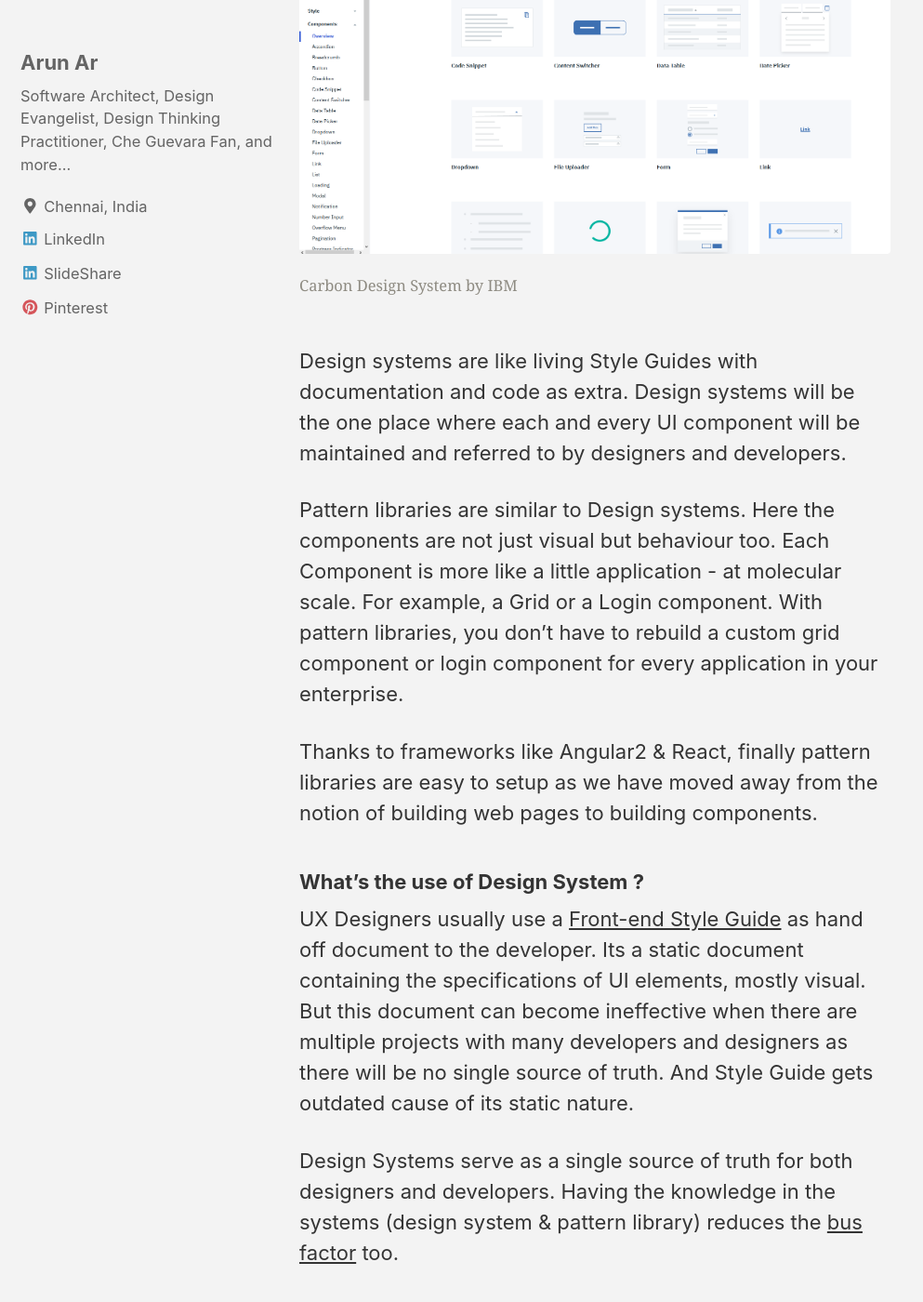
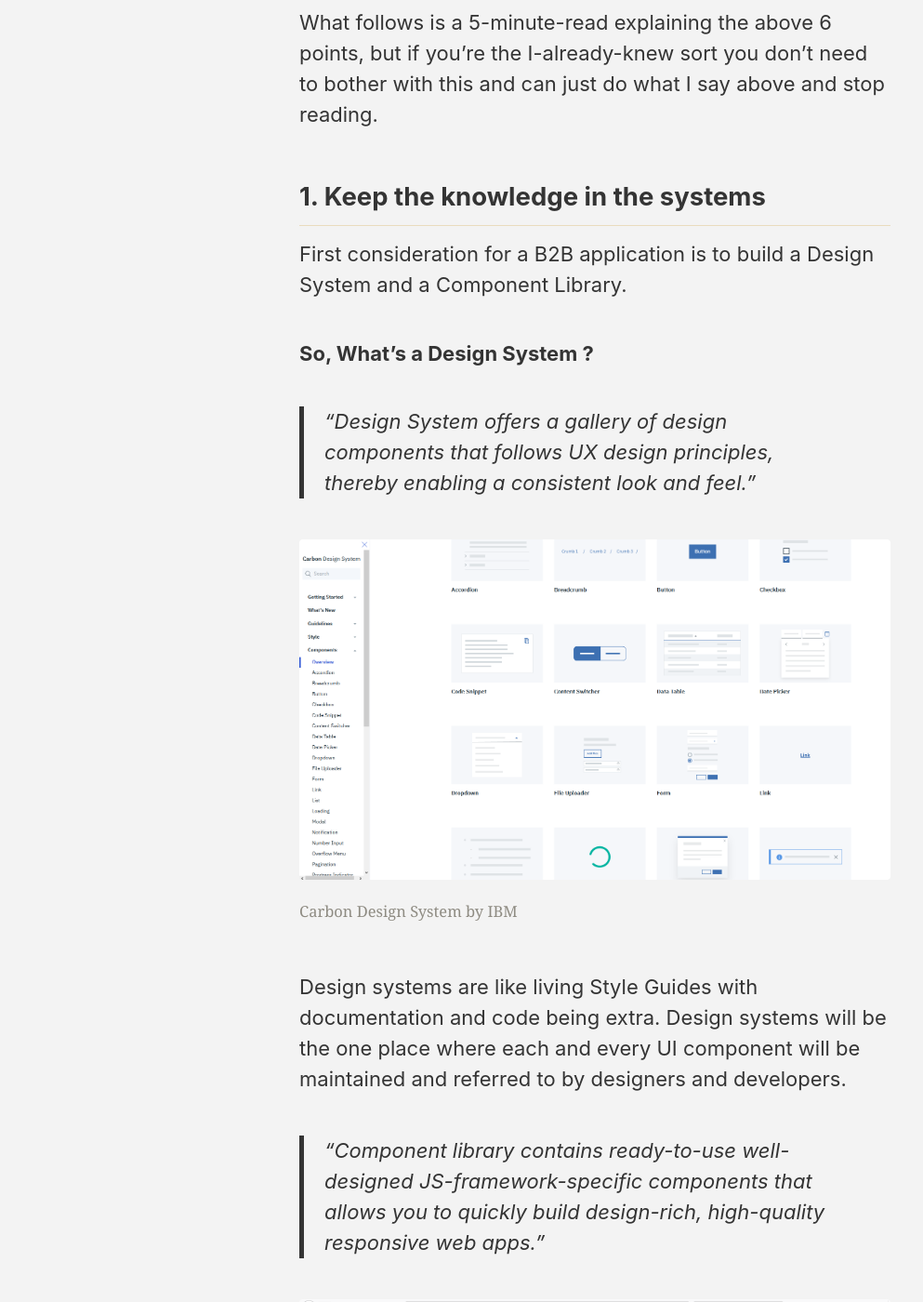
Before and after one commit to arun-ar/arun-ar.github.io, a Jekyll site: the page built from _posts/2018-07-26-6-things-to-build-better-b2b-web-ui.markdown, in a window 1280 px wide and 1400 px high, scrolled down 890 px. Shown: the whole window at 93% size, without its empty margins (0-993 px from the left). Built offline with Jekyll 4.4.1, drawn with Linux system fonts in a browser that asks for light colours; nearby versions of some CDN libraries; some of the changed text lies outside the part shown.

Commit message:
images added , tldr added

```diff
--- a/_posts/2018-07-26-6-things-to-build-better-b2b-web-ui.markdown
+++ b/_posts/2018-07-26-6-things-to-build-better-b2b-web-ui.markdown
@@ -8,36 +8,54 @@ header:
 date:   2018-08-03 00:21:07 +0530
 tags: b2b development tricks
 categories: technology design
+author_profile: false
 ---
 
 
 What are the top things that you should consider while designing and developing a B2B/B2E web UI? Here are the top 6 things that I see most people miss to consider.
 
+TL;DR - Summary
+
+1.  Keep the knowledge in the systems
+2.  Make the apps endure
+3.  Get out of Browsers
+4.  Declutter your Desktops
+5.  Keep the keyboard shortcuts
+6.  Close the Feedback Loop
+
+What follows is a 5-minute-read explaining the above 6 points, but if you're the I-already-knew sort you don't need to bother with this and can just do what I say above and stop reading.
+
 ## 1. Keep the knowledge in the systems
 
-First thing is to build a Design System and Pattern Library.
+First consideration for a B2B application is to build a Design System and a Component Library.
 
 ###  So, What's a Design System ?
 
-{% include figure image_path="/assets/images/design-system-example.png" alt="An example design system by IBM" caption="Carbon Design System by IBM" %}
+>"Design System offers a gallery of design components that follows UX design principles, thereby enabling a consistent look and feel."
 
-Design systems are like living Style Guides with documentation and code as extra. Design systems will be the one place where each and every UI component will be maintained and referred to by designers and developers.
+{% include figure image_path="/assets/images/design-system-example.png" alt="An image of design system created by IBM" caption="Carbon Design System by IBM" %}
 
-Pattern libraries are similar to Design systems. Here the components are not just visual but behaviour too. Each Component is more like a little application - at molecular scale. For example, a Grid or a Login component. With pattern libraries, you don't have to rebuild a custom grid component or login component for every application in your enterprise.
+Design systems are like living Style Guides with documentation and code being extra. Design systems will be the one place where each and every UI component will be maintained and referred to by designers and developers.
 
-Thanks to frameworks like Angular2 & React, finally pattern libraries are easy to setup as we have moved away from the notion of building web pages to building components.
+>"Component library contains ready-to-use well-designed JS-framework-specific components that allows you to quickly build design-rich, high-quality responsive web apps."
+
+{% include figure image_path="/assets/images/component-library-example.png" alt="An image of  component library created by SalesForce" caption="Component Library of SalesForce" %}
+
+Component libraries are similar to Design systems. Here the components are not just visual but behaviour too. Each Component is more like a little application - at molecular scale. For example, a Grid or a Login component. With Component libraries, you don't have to rebuild a custom grid component or login component for every application in your enterprise.
+
+Thanks to frameworks like Angular2 & React, finally Component libraries are easy to setup as we have moved away from the notion of building web pages to building components.
 
 ###  What's the use of Design System ?
 UX Designers usually use a [Front-end Style Guide](http://bradfrost.com/blog/post/style-guides/) as hand off document to the developer. Its a static document containing the specifications of UI elements, mostly visual. But this document can become ineffective when there are multiple projects with many developers and designers as there will be no single source of truth. And Style Guide gets outdated cause of its static nature.
 
-Design Systems serve as a single source of truth for both designers and developers. Having the knowledge in the systems (design system & pattern library) reduces the [bus factor](https://en.wikipedia.org/wiki/Bus_factor) too.
+Design Systems serve as a single source of truth for both designers and developers. Having the knowledge in the systems (design system & Component library) reduces the [bus factor](https://en.wikipedia.org/wiki/Bus_factor) too.
 
 ###  Why is it essential for a B2B application ?
-Typically, an Employee uses at least 3-5 applications within an Enterprise on a daily basis. A similar user interface across those 3-5 applications will help in higher productivity and less onboard time for a new employee.
+Typically, an employee uses at least 3-5 applications within an enterprise on a daily basis. A consistent user interface, across those 3-5 applications, will lead to higher productivity and also requires less onboard time for a new employee.
 
-So B2B applications should build and leverage Design Systems/Pattern Libraries to ensure consistent user interface.
+So B2B applications should build and leverage Design Systems/Component Libraries to ensure consistent user interface.
 
-## 2. Make them Endure
+## 2. Make them endure
 
 B2B applications are normally used for 6 to 8 hours a day so it is very important to continuously test their endurance. Earlier desktops were thick clients and the developers had standard ways to fine tune their applications to deal with endurance issues like memory leaks, performance slow down, etc.,. But with web applications, browsers being the runtime, coding to many browsers has become much more complicated.
 
@@ -47,7 +65,9 @@ So it is very essential to perform endurance tests on all targeted browsers as p
 
 Browsers are the runtime environments for your web code. Coding to multiple runtimes is always a pain in the neck. For B2C applications, we can't avoid serving the application on a plethora of browsers but for B2B applications you don't need to do target every other browser. You can restrict the users to use only browser runtime by packaging your web application into a desktop application.
 
-You can wrap your SPA web application using [Electron](https://electronjs.org/) framework to create desktop applications. Electron uses Chromium and Node.js (which will be part of your distributable desktop client) to render. Electron also enables offline feature which can come in handy for applications on cruise ships or similar.
+You can wrap your SPA web application using [Electron](https://electronjs.org/) framework to create desktop applications. Electron uses Chromium and Node.js (which will be part of your distributable desktop client) to render. Electron also enables offline feature which can come in handy for applications on places like cruise ships where internet connectivity is less.
+
+{% include figure image_path="/assets/images/electron-apps.png" alt="An image of apps built on Electron framework" caption="Business Apps built on Electron" %}
 
 ## 4. Declutter your Desktops
 
@@ -59,18 +79,18 @@ A B2B user would want to do his/her job effectively. They know where things are
 
 ## 5. Keep the keys 'Hot'
 
-We are used to keyboard shortcuts on our desktop applications. But those shortcuts are the one thing that I see missing in most of the B2B web applications. When the thick client B2B applications were transformed to web applications, most of the developers ignored the keyboard shortcuts feature making the application less efficient.
+We are used to keyboard shortcuts on our desktop applications. But those shortcuts are the one that I see missing in most of the B2B web applications. When the legacy thick-client B2B applications were transformed to web applications, most of the teams ignored the keyboard shortcuts feature making the application less efficient.
 
 Since B2B applications need to focus on user productivity, it is necessary to have keyboard shortcuts in them.
 
 ## 6. Close the Loop
 
-Once a B2B application goes live, we almost never collect usage analytics. Usage Analytics provide clear details on the features that are widely used and that aren't. Also which role-user uses which feature extensively or rarely.
+Once a B2B application goes live, we almost never collect feedback on features or usage analytics. Usage Analytics provide clear details on the features that are widely used and that aren't. Also which role-user uses which feature extensively or rarely.
 
-So it is always a good practice to configure analytics or conduct a survey to get feedback from the users. These feedback can help you in improving the current system and in avoiding those mistakes in your future systems.
+So it is always a good practice to configure analytics or conduct a survey to get feedback from the users. And as you know, feedbacks always help you in improving the current system and in avoiding mistakes in your future systems.
 
 ## Last One
-Lastly, pick a web framework (like Angular, React, Vue.js) that fits your Enterprise and the team. Adopting to one framework (or at the most two) across Enterprise shall provide great advantage in reusing components and talents across applications. You can find many articles on the web on how to choose a framework.
+Lastly, pick a web framework (like Angular, React, Vue.js) that fits your enterprise and the team. Adopting to one framework (or at the most two) across enterprise shall provide great advantage in reusing components and talents across applications. You can find many articles on the web on how to choose a framework.
 
 
 Hope you found the list useful. What will be your top 6 ? or Is there something I missed ? Let me know in the comments section.
```
Also changed, not shown: assets/images/component-library-example.png (added), assets/images/electron-apps.png (added).
